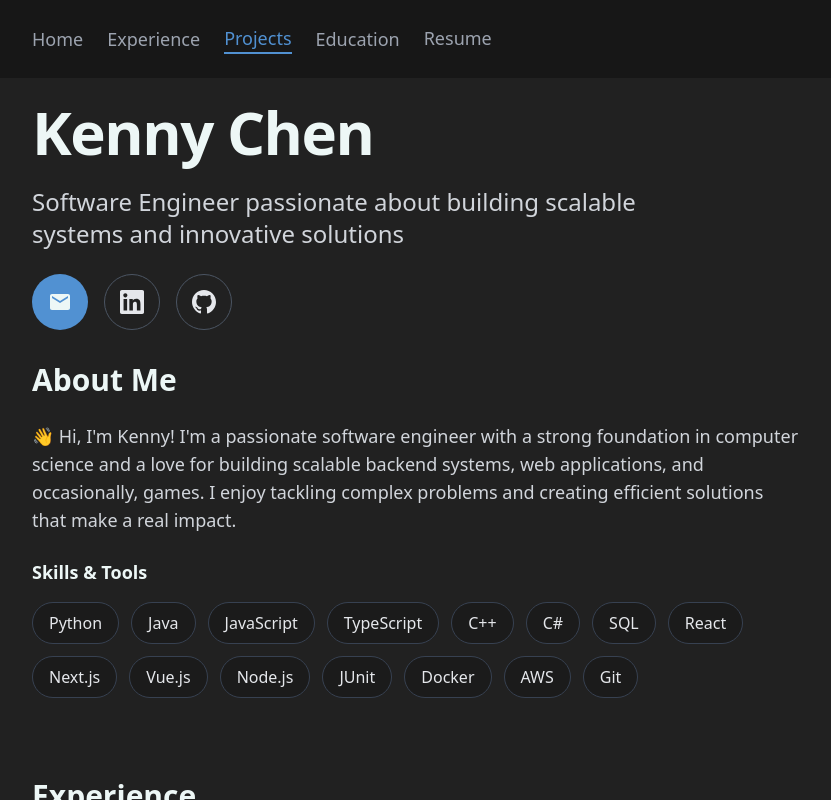
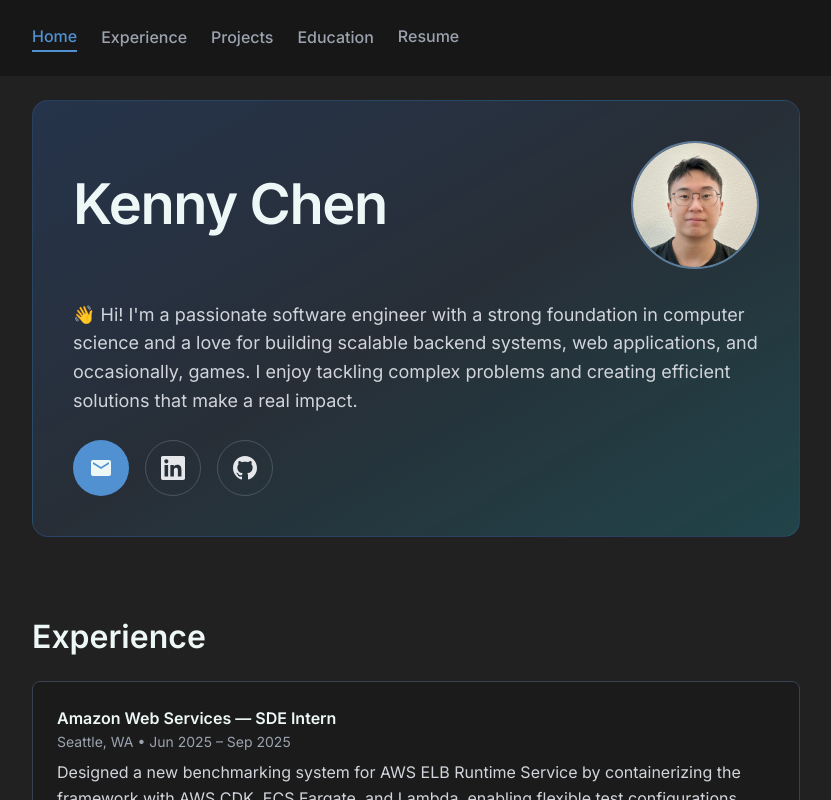
Before and after one commit to kennygchen/kennygchen.github.io, a Next.js app: page / in a window 1280 px wide. Shown: the top 800 px of the page, without its empty margins (224-1055 px from the left). Built offline with nearby package versions, Linux system fonts and the light colour scheme.

Commit message:
Make it look cool

```diff
--- a/app/globals.css
+++ b/app/globals.css
@@ -7,6 +7,10 @@
   --color-black: #171717;
   --color-secondary: #5191d2;
   --color-white: #EDF7F6;
+  --color-text-primary: #EDF7F6;
+  --color-text-secondary: #D1D5DB; /* gray-300 */
+  --color-text-muted: #9CA3AF; /* gray-400 */
+  --color-text-subtle: #6B7280; /* gray-500 */
   --br-sm-2: 14px;
   --box-shadow-1: 0 3px 15px rgba(0, 0, 0, .4);
 }
@@ -20,6 +24,5 @@
 
 body {
   background-color: var(--color-primary);
-  font-size: 1.1rem;
-  color: var(--color-white);
+  color: var(--color-text-primary);
 }
--- a/app/layout.js
+++ b/app/layout.js
@@ -1,18 +1,19 @@
-import localFont from "next/font/local";
+import { Inter, JetBrains_Mono } from "next/font/google";
 import "./globals.css";
 import NavLinks from "./ui/nav-links";
 import ScrollToTop from "./ui/scroll-to-top";
 import Footer from "./ui/footer";
 
-const geistSans = localFont({
-  src: "./fonts/GeistVF.woff",
-  variable: "--font-geist-sans",
-  weight: "100 900",
+const inter = Inter({
+  subsets: ["latin"],
+  variable: "--font-inter",
+  display: "swap",
 });
-const geistMono = localFont({
-  src: "./fonts/GeistMonoVF.woff",
-  variable: "--font-geist-mono",
-  weight: "100 900",
+
+const jetbrainsMono = JetBrains_Mono({
+  subsets: ["latin"],
+  variable: "--font-jetbrains-mono",
+  display: "swap",
 });
 
 export const metadata = {
@@ -29,7 +30,7 @@ export default function RootLayout({ children }) {
   return (
     <html lang="en">
       <body
-        className={`${geistSans.variable} ${geistMono.variable} antialiased`}
+        className={`${inter.variable} ${jetbrainsMono.variable} font-sans antialiased`}
       >
         <header className="sticky top-0 z-50 px-8 py-4 sm:p-6 bg-[--color-black] md:px-32 lg:px-48 xl:px-64">
           <div className="flex justify-between items-center md:justify-start">
--- a/app/page.jsx
+++ b/app/page.jsx
@@ -5,11 +5,32 @@ export default function Page() {
     return (
         <div className="space-y-12 sm:space-y-16 md:space-y-20">
             {/* Home */}
-            <section id="hero" className="space-y-6 sm:space-y-8">
-                <div className="flex flex-col gap-4 sm:gap-6">
-                    <h1 className="text-3xl sm:text-4xl md:text-6xl font-semibold tracking-tight">Kenny Chen</h1>
-                    <p className="text-lg sm:text-xl md:text-2xl text-gray-300 max-w-2xl">
-                        Software Engineer passionate about building scalable systems and innovative solutions
+            <section id="hero" className="bg-gradient-to-br from-blue-500/20 via-blue-400/10 to-cyan-400/20 hover:from-blue-500/30 hover:via-blue-400/20 hover:to-cyan-400/30 active:from-blue-500/40 active:via-blue-400/30 active:to-cyan-400/40 rounded-2xl p-6 sm:p-8 md:p-10 border border-blue-500/20 hover:border-blue-400/40 active:border-blue-400/60 transition-all duration-500 ease-out hover:shadow-lg hover:shadow-blue-500/10 active:shadow-xl active:shadow-blue-500/20 hover:scale-[1.01] active:scale-[0.99] cursor-pointer">
+                {/* Mobile: Name and Profile Picture on same row */}
+                <div className="flex items-center justify-between sm:hidden">
+                    <h1 className="text-h1 font-semibold tracking-tight">Kenny Chen</h1>
+                    <div className="w-16 h-16 rounded-full border-2 border-blue-300/50 overflow-hidden">
+                        <img src="/me.jpg" alt="Kenny Chen" className="w-full h-full object-cover" />
+                    </div>
+                </div>
+
+                {/* Desktop: Name on left, Profile Picture on right */}
+                <div className="hidden sm:flex sm:items-center sm:justify-between sm:gap-8">
+                    <div className="flex-1">
+                        <h1 className="text-h1 sm:text-display font-semibold tracking-tight">Kenny Chen</h1>
+                    </div>
+                    <div className="flex-shrink-0">
+                        <div className="w-24 h-24 md:w-28 md:h-28 lg:w-32 lg:h-32 rounded-full border-2 border-blue-300/50 overflow-hidden">
+                            <img src="/me.jpg" alt="Kenny Chen" className="w-full h-full object-cover" />
+                        </div>
+                    </div>
+                </div>
+
+                <div className="flex flex-col gap-4 sm:gap-6 mt-6 sm:mt-8">
+                    <div className="space-y-4 sm:space-y-6">
+                        <div className="space-y-4 sm:space-y-6">
+                            <p className="text-body-lg text-[--color-text-secondary] max-w-4xl">
+                                👋 Hi! I'm a passionate software engineer with a strong foundation in computer science and a love for building scalable backend systems, web applications, and occasionally, games. I enjoy tackling complex problems and creating efficient solutions that make a real impact.
                             </p>
                             <div className="flex flex-wrap gap-3 sm:gap-4">
                                 <a
@@ -45,47 +66,27 @@ export default function Page() {
                                 </a>
                             </div>
                         </div>
-
-                <div className="space-y-4 sm:space-y-6">
-                    <h2 className="text-xl sm:text-2xl md:text-3xl font-semibold">About Me</h2>
-                    <div className="space-y-4 sm:space-y-6">
-                        <p className="text-base sm:text-lg text-gray-300 max-w-4xl">
-                            👋 Hi, I&apos;m Kenny! I&apos;m a passionate software engineer with a strong foundation in computer science and a love for building scalable backend systems, web applications, and occasionally, games. I enjoy tackling complex problems and creating efficient solutions that make a real impact.
-                        </p>
-                        <div>
-                            <h3 className="text-base sm:text-lg font-semibold mb-3 sm:mb-4">Skills & Tools</h3>
-                            <div className="flex flex-wrap gap-2 sm:gap-3 text-sm sm:text-base text-gray-200">
-                                {[
-                                    'Python', 'Java', 'JavaScript', 'TypeScript', 'C++', 'C#', 'SQL',
-                                    'React', 'Next.js', 'Vue.js', 'Node.js', 'JUnit', 'Docker', 'AWS', 'Git'
-                                ].map((skill) => (
-                                    <span key={skill} className="rounded-full border border-gray-700 bg-[#1b1b1b] px-3 py-1.5 sm:px-4 sm:py-2">
-                                        {skill}
-                                    </span>
-                                ))}
-                            </div>
-                        </div>
                     </div>
                 </div>
             </section>
 
             {/* Experience */}
             <section id="experience" className="space-y-4 sm:space-y-6">
-                <h2 className="text-xl sm:text-2xl md:text-3xl font-semibold">Experience</h2>
+                <h2 className="text-h2 font-semibold">Experience</h2>
                 <div className="space-y-4">
                     {experienceData.map((experience, index) => (
                         <div key={index} className="rounded-lg border border-gray-700 bg-[#1b1b1b] p-4 sm:p-6 transition duration-200 hover:-translate-y-1 hover:shadow-lg hover:border-[--color-secondary]">
-                            <p className="font-semibold text-sm sm:text-base">{experience.company} — {experience.position}</p>
-                            <p className="text-xs sm:text-sm text-gray-400">{experience.location} • {experience.duration}</p>
-                            <p className="text-gray-300 mt-2 text-sm sm:text-base">{experience.description}</p>
-                            <div className="mt-3 sm:mt-4 flex flex-wrap gap-1.5 sm:gap-2 text-xs sm:text-sm text-gray-400">
+                            <p className="font-semibold text-body">{experience.company} — {experience.position}</p>
+                            <p className="text-body-sm text-[--color-text-muted]">{experience.location} • {experience.duration}</p>
+                            <p className="text-[--color-text-secondary] mt-2 text-body">{experience.description}</p>
+                            <div className="mt-4 flex flex-wrap gap-2 text-caption text-[--color-text-muted]">
                                 {experience.technologies.map((tech, techIndex) => (
-                                    <span key={techIndex} className="rounded-full border border-gray-700 px-2 py-0.5 sm:px-2.5 sm:py-1 text-xs">{tech}</span>
+                                    <span key={techIndex} className="rounded-full border border-gray-700 px-2.5 py-1">{tech}</span>
                                 ))}
                             </div>
                             {experience.sourceLink && (
-                                <div className="mt-3 sm:mt-4 flex">
-                                    <a href={experience.sourceLink} target="_blank" rel="noreferrer noopener" className="px-2 py-1.5 sm:px-3 sm:py-1.5 min-w-[80px] sm:min-w-[96px] text-center rounded-md bg-[--color-secondary] text-[--color-white] hover:opacity-90 text-xs sm:text-sm">Source</a>
+                                <div className="mt-4 flex">
+                                    <a href={experience.sourceLink} target="_blank" rel="noreferrer noopener" className="px-3 py-1.5 min-w-[96px] text-center rounded-md bg-[--color-secondary] text-[--color-white] hover:opacity-90 text-body-sm">Source</a>
                                 </div>
                             )}
                         </div>
@@ -95,20 +96,20 @@ export default function Page() {
 
             {/* Projects */}
             <section id="projects" className="space-y-4 sm:space-y-6">
-                <h2 className="text-xl sm:text-2xl md:text-3xl font-semibold">Projects</h2>
+                <h2 className="text-h2 font-semibold">Projects</h2>
                 <div className="grid grid-cols-1 md:grid-cols-2 gap-4 sm:gap-6">
                     {projectsData.map((project, index) => (
                         <article key={index} className="rounded-lg border border-gray-700 bg-[#1b1b1b] p-4 sm:p-6 shadow-sm transition duration-200 hover:-translate-y-1 hover:shadow-lg hover:border-[--color-secondary]">
-                            <h3 className="text-lg sm:text-xl font-semibold">{project.title}</h3>
-                            <p className="mt-2 text-gray-300 text-sm sm:text-base">{project.description}</p>
-                            <div className="mt-3 sm:mt-4 flex flex-wrap gap-1.5 sm:gap-2 text-xs sm:text-sm text-gray-400">
+                            <h3 className="text-h3 font-semibold">{project.title}</h3>
+                            <p className="mt-2 text-[--color-text-secondary] text-body">{project.description}</p>
+                            <div className="mt-4 flex flex-wrap gap-2 text-caption text-[--color-text-muted]">
                                 {project.technologies.map((tech, techIndex) => (
-                                    <span key={techIndex} className="rounded-full border border-gray-700 px-2 py-0.5 sm:px-2.5 sm:py-1 text-xs">{tech}</span>
+                                    <span key={techIndex} className="rounded-full border border-gray-700 px-2.5 py-1">{tech}</span>
                                 ))}
                             </div>
                             {project.sourceLink && (
-                                <div className="mt-3 sm:mt-4 flex">
-                                    <a href={project.sourceLink} target="_blank" rel="noreferrer noopener" className="px-2 py-1.5 sm:px-3 sm:py-1.5 min-w-[80px] sm:min-w-[96px] text-center rounded-md bg-[--color-secondary] text-[--color-white] hover:opacity-90 text-xs sm:text-sm">Source</a>
+                                <div className="mt-4 flex">
+                                    <a href={project.sourceLink} target="_blank" rel="noreferrer noopener" className="px-3 py-1.5 min-w-[96px] text-center rounded-md bg-[--color-secondary] text-[--color-white] hover:opacity-90 text-body-sm">Source</a>
                                 </div>
                             )}
                         </article>
@@ -118,16 +119,16 @@ export default function Page() {
 
             {/* Education */}
             <section id="education" className="space-y-4 sm:space-y-6">
-                <h2 className="text-xl sm:text-2xl md:text-3xl font-semibold">Education</h2>
+                <h2 className="text-h2 font-semibold">Education</h2>
                 <div className="rounded-lg border border-gray-700 bg-[#1b1b1b] p-4 sm:p-6 space-y-1 transition duration-200 hover:-translate-y-1 hover:shadow-lg hover:border-[--color-secondary]">
-                    <p className="font-semibold text-sm sm:text-base">University of California, Irvine</p>
-                    <p className="font-semibold text-sm sm:text-base">Master of Software Engineering</p>
-                    <p className="text-gray-300 text-xs sm:text-sm">Expected December 2025 • GPA 4.00</p>
+                    <p className="font-semibold text-body">University of California, Irvine</p>
+                    <p className="font-semibold text-body">Master of Software Engineering</p>
+                    <p className="text-[--color-text-secondary] text-body-sm">Expected December 2025 • GPA 4.00</p>
                 </div>
                 <div className="rounded-lg border border-gray-700 bg-[#1b1b1b] p-4 sm:p-6 space-y-1 transition duration-200 hover:-translate-y-1 hover:shadow-lg hover:border-[--color-secondary]">
-                    <p className="font-semibold text-sm sm:text-base">University of California, Riverside</p>
-                    <p className="font-semibold text-sm sm:text-base">B.S. Computer Science (Cum Laude)</p>
-                    <p className="text-gray-300 text-xs sm:text-sm">June 2023 • GPA 3.74</p>
+                    <p className="font-semibold text-body">University of California, Riverside</p>
+                    <p className="font-semibold text-body">B.S. Computer Science (Cum Laude)</p>
+                    <p className="text-[--color-text-secondary] text-body-sm">June 2023 • GPA 3.74</p>
                 </div>
             </section>
         </div>
--- a/app/resume/page.jsx
+++ b/app/resume/page.jsx
@@ -7,11 +7,11 @@ export default function Page() {
    return (
       <div className="space-y-4 sm:space-y-6">
          <div className="flex flex-col sm:flex-row sm:items-center justify-between gap-4">
-            <h1 className="text-2xl sm:text-3xl md:text-4xl font-semibold">Resume</h1>
+            <h1 className="text-h1 font-semibold">Resume</h1>
             <a
                href={`/Kenny_Chen_Resume.pdf?t=${Date.now()}`}
                download
-               className="px-3 py-2 sm:px-4 sm:py-2 rounded-md bg-[--color-secondary] text-[--color-white] hover:opacity-90 text-sm sm:text-base text-center"
+               className="px-4 py-2 rounded-md bg-[--color-secondary] text-[--color-white] hover:opacity-90 text-body text-center"
             >
                Download PDF
             </a>
@@ -25,7 +25,7 @@ export default function Page() {
             />
          </div>
 
-         <p className="text-gray-400 text-xs sm:text-sm">
+         <p className="text-[--color-text-muted] text-body-sm">
             If the embed does not load, <a className="underline" href={`/Kenny_Chen_Resume.pdf?t=${Date.now()}`} target="_blank" rel="noreferrer noopener">open the PDF in a new tab</a>.
          </p>
       </div>
--- a/app/ui/footer.jsx
+++ b/app/ui/footer.jsx
@@ -2,7 +2,7 @@ export default function Footer() {
    return (
       <footer className="bg-[#1b1b1b] border-t border-gray-700 px-8 py-6 sm:px-6 md:px-32 lg:px-48 xl:px-64">
          <div className="flex flex-col sm:flex-row justify-between items-center gap-4">
-            <div className="text-sm text-gray-400">
+            <div className="text-body-sm text-[--color-text-muted]">
                © {new Date().getFullYear()} Kenny Chen. All rights reserved.
             </div>
             <div className="flex gap-3">
--- a/app/ui/nav-links.jsx
+++ b/app/ui/nav-links.jsx
@@ -17,7 +17,7 @@ export default function NavLinks() {
   const pathname = usePathname();
   const router = useRouter();
   const isHomePage = pathname === '/';
-  const [activeSection, setActiveSection] = useState('');
+  const [activeSection, setActiveSection] = useState('hero');
   const [isMobileMenuOpen, setIsMobileMenuOpen] = useState(false);
 
   useEffect(() => {
@@ -45,22 +45,82 @@ export default function NavLinks() {
       const viewportHeight = window.innerHeight;
       const header = document.querySelector('header');
       const headerHeight = header ? header.offsetHeight : 80;
-      const viewportCenter = (viewportHeight / 2) + headerHeight;
+      const scrollTop = window.scrollY;
 
       let activeId = 'hero'; // Default to hero
 
-      for (const section of sections) {
-        const sectionCenter = section.top + (section.height / 2);
-        const distanceFromCenter = Math.abs(sectionCenter - viewportCenter);
+      // If we're at the very top of the page (within 100px), always show Home as active
+      if (scrollTop <= 100) {
+        activeId = 'hero';
+      } else {
+        // Find which section we should highlight based on scroll position
+        const sectionsWithPositions = [];
 
-        // If this section is in the viewport and closer to center
-        if (section.top <= viewportCenter && section.bottom >= viewportCenter) {
-          activeId = section.id;
-          break;
+        for (const section of sections) {
+          const element = document.getElementById(section.id);
+          if (element) {
+            const elementTop = element.offsetTop - headerHeight - 100; // More generous offset
+            sectionsWithPositions.push({
+              id: section.id,
+              top: elementTop,
+              element: element
+            });
+          }
         }
-        // If this section is above the center, it might be the active one
-        else if (section.bottom > 0 && section.top < viewportCenter) {
-          activeId = section.id;
+
+        // Sort sections by their top position
+        sectionsWithPositions.sort((a, b) => a.top - b.top);
+
+        // Check if we're near the bottom of the page
+        const documentHeight = Math.max(
+          document.body.scrollHeight,
+          document.body.offsetHeight,
+          document.documentElement.clientHeight,
+          document.documentElement.scrollHeight,
+          document.documentElement.offsetHeight
+        );
+        const windowHeight = window.innerHeight;
+        const scrollBottom = scrollTop + windowHeight;
+        const isNearBottom = scrollBottom >= documentHeight - 100;
+
+        // Special handling for Education section (last section)
+        const educationElement = document.getElementById('education');
+
+        // Debug logging (remove this later)
+        if (scrollTop > 1000) { // Only log when we're scrolled down
+          console.log('Debug scroll info:', {
+            scrollTop,
+            scrollBottom,
+            documentHeight,
+            isNearBottom,
+            educationExists: !!educationElement,
+            educationTop: educationElement ? educationElement.offsetTop - headerHeight - 200 : 'N/A'
+          });
+        }
+
+        if (educationElement && isNearBottom) {
+          activeId = 'education';
+        } else if (educationElement) {
+          const educationTop = educationElement.offsetTop - headerHeight - 200; // Even more generous for education
+          if (scrollTop >= educationTop) {
+            activeId = 'education';
+          } else {
+            // Find the last section whose top we've passed (excluding education which we handled above)
+            for (let i = sectionsWithPositions.length - 1; i >= 0; i--) {
+              if (sectionsWithPositions[i].id !== 'education' && scrollTop >= sectionsWithPositions[i].top) {
+                activeId = sectionsWithPositions[i].id;
+                break;
+              }
+            }
+          }
+        } else {
+          // Fallback: Find the last section whose top we've passed
+          for (let i = sectionsWithPositions.length - 1; i >= 0; i--) {
+            if (scrollTop >= sectionsWithPositions[i].top) {
+              activeId = sectionsWithPositions[i].id;
+              break;
+            }
+          }
         }
       }
 
@@ -190,7 +250,7 @@ export default function NavLinks() {
         <div className={`fixed inset-0 z-50 transition-opacity duration-300 ${isMobileMenuOpen ? 'opacity-100 pointer-events-auto' : 'opacity-0 pointer-events-none'}`}>
           <div className="absolute inset-0 bg-black bg-opacity-50" onClick={() => setIsMobileMenuOpen(false)} />
           <div className={`fixed top-0 left-0 h-full w-64 bg-[--color-black] border-r border-gray-700 shadow-lg transform transition-transform duration-300 ease-in-out ${isMobileMenuOpen ? 'translate-x-0' : '-translate-x-full'}`}>
-            <div className="px-8 py-6">
+            <div className="px-8 py-4">
               <div className="flex justify-start items-center mb-8">
                 <button
                   onClick={() => setIsMobileMenuOpen(false)}
@@ -211,7 +271,7 @@ export default function NavLinks() {
                         href={section.href}
                         onClick={() => setIsMobileMenuOpen(false)}
                         className={clsx(
-                          'py-3 px-4 rounded-md text-base font-medium transition-colors',
+                          'py-3 px-4 rounded-md text-body font-medium transition-colors',
                           {
                             'text-[--color-secondary] bg-gray-800': pathname === section.href,
                             'text-gray-300 hover:text-white hover:bg-gray-800': pathname !== section.href,
@@ -231,7 +291,7 @@ export default function NavLinks() {
                       key={section.name}
                       onClick={() => handleNavClick(section.href)}
                       className={clsx(
-                        'py-3 px-4 rounded-md text-base font-medium text-left transition-colors',
+                        'py-3 px-4 rounded-md text-body font-medium text-left transition-colors',
                         {
                           'text-[--color-secondary] bg-gray-800': isActive,
                           'text-gray-300 hover:text-white hover:bg-gray-800': !isActive,
@@ -249,7 +309,7 @@ export default function NavLinks() {
       </div>
 
       {/* Desktop Navigation */}
-      <nav className="hidden md:flex gap-4 lg:gap-6 text-base lg:text-lg font-medium">
+      <nav className="hidden md:flex gap-4 lg:gap-6 text-body font-medium">
         {homeSections.map((section) => {
           if (section.isLink) {
             return (
--- a/tailwind.config.js
+++ b/tailwind.config.js
@@ -7,9 +7,30 @@ module.exports = {
   ],
   theme: {
     extend: {
+      fontFamily: {
+        sans: ["var(--font-inter)", "system-ui", "sans-serif"],
+        mono: ["var(--font-jetbrains-mono)", "monospace"],
+      },
       colors: {
         background: "var(--background)",
         foreground: "var(--foreground)",
+        primary: "var(--color-primary)",
+        secondary: "var(--color-secondary)",
+        accent: "var(--color-white)",
+        muted: "#9CA3AF", // gray-400
+        "muted-foreground": "#6B7280", // gray-500
+      },
+      fontSize: {
+        // Consistent typography scale
+        'display': ['3.5rem', { lineHeight: '1.1', fontWeight: '600' }], // 56px
+        'h1': ['2.5rem', { lineHeight: '1.2', fontWeight: '600' }], // 40px
+        'h2': ['2rem', { lineHeight: '1.25', fontWeight: '600' }], // 32px
+        'h3': ['1.5rem', { lineHeight: '1.3', fontWeight: '600' }], // 24px
+        'h4': ['1.25rem', { lineHeight: '1.4', fontWeight: '600' }], // 20px
+        'body-lg': ['1.125rem', { lineHeight: '1.6', fontWeight: '400' }], // 18px
+        'body': ['1rem', { lineHeight: '1.6', fontWeight: '400' }], // 16px
+        'body-sm': ['0.875rem', { lineHeight: '1.5', fontWeight: '400' }], // 14px
+        'caption': ['0.75rem', { lineHeight: '1.4', fontWeight: '400' }], // 12px
       },
     },
   },
```
Also changed, not shown: public/me.jpg (added). Lines whose indentation alone changed are shown as unchanged.
